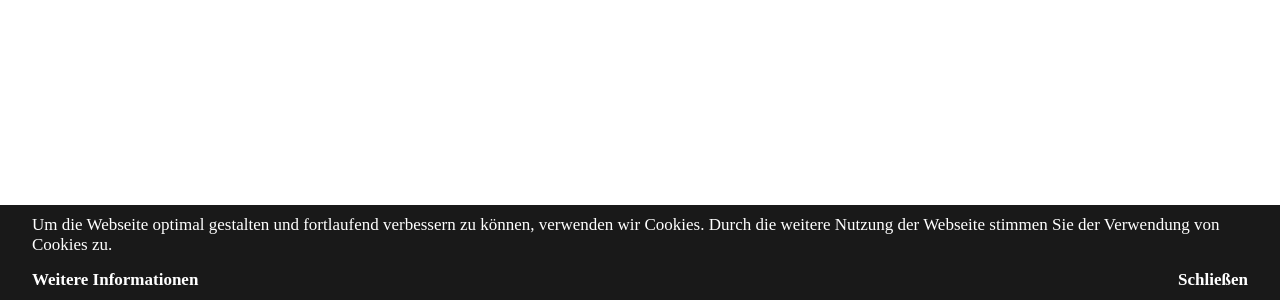
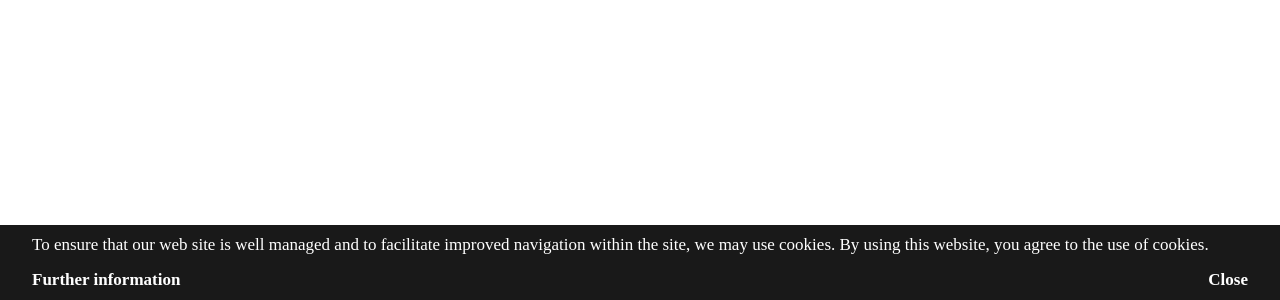
Before and after one commit to vielhuber/ilovecookies, a plain HTML site: page index.html in a window 1280 px wide. Shown: the part 500-800 px from the top of the page. Drawn offline with Linux system fonts and the light colour scheme.

Commit message:
refactored code, included css in js for easier usage

```diff
--- a/ilovecookies.css
+++ /dev/null
@@ -1,64 +0,0 @@
-.ilovecookies
-{
-    position: fixed;
-    bottom: 0;
-    left: 0;
-    right: 0;
-    background-color: rgba(0, 0, 0, 0.90);
-    color: #fff;
-    z-index:40000;
-    transition: opacity 0.5s ease-in-out;
-    font-size:17px;
-}
-.ilovecookies--fadeout
-{
-    opacity:0;
-    pointer-events:none;
-}
-.ilovecookies__inner
-{
-    margin:0 auto;
-    width:95%;
-    max-width:1280px;
-    padding: 10px 0;
-}
-.ilovecookies__text
-{
-
-}
-.ilovecookies__buttons
-{
-    margin-top:15px;
-}
-.ilovecookies__buttons:after
-{
-    clear:both;
-    display:table;
-    content:'';
-}
-.ilovecookies__buttons a
-{
-    color:inherit;
-    text-decoration:none;
-    font-weight:bold;
-}
-.ilovecookies__more
-{
-    float:left;
-}
-.ilovecookies__close
-{
-    float:right;
-}
-
-@media screen and (max-width: 700px)
-{
-    .ilovecookies
-    {
-        font-size:14px;
-    }
-    .ilovecookies__buttons
-    {
-        margin-top:10px;
-    }
-}
--- a/ilovecookies.js
+++ b/ilovecookies.js
@@ -1,55 +1,76 @@
-document.addEventListener('DOMContentLoaded', function()
+var iLoveCookies = function()
 {
 
-    var settings = {
-        expiration: 30,
-        close_show: true
-    }
-    if( document.documentElement.hasAttribute('lang') && document.documentElement.getAttribute('lang').substring(0,2) == 'en' )
+    this.settings = null;
+
+    this.init = function(settings)
     {
-        settings.text = 'To ensure that our web site is well managed and to facilitate improved navigation within the site, we may use cookies. By using this website, you agree to the use of cookies.';
-        settings.close_text = 'Close';
-        settings.more_text = 'Further information';
-        settings.more_link = 'privacy';
-    }
-    else
-    {
-        settings.text = 'Um die Webseite optimal gestalten und fortlaufend verbessern zu können, verwenden wir Cookies. Durch die weitere Nutzung der Webseite stimmen Sie der Verwendung von Cookies zu.';
-        settings.close_text = 'Schließen';
-        settings.more_text = 'Weitere Informationen';
-        settings.more_link = 'datenschutz';
-    }
+        var _this = this;
+        _this.settings = settings;
 
         if( document.cookie !== undefined && document.cookie.indexOf('ilovecookies=true') > -1 )
         {
             return true;
         }
+
+        if( _this.settings.css === true )
+        {
+            _this.addCss();
+        }
+
+        let lang = 'de';
+        if(
+            document.documentElement.hasAttribute('lang') &&
+            (document.documentElement.getAttribute('lang').substring(0,2).toLowerCase() in _this.settings)
+        )
+        {
+            lang = document.documentElement.getAttribute('lang').substring(0,2).toLowerCase();
+        }
+
         document.body.insertAdjacentHTML('afterbegin','\
             <div class="ilovecookies">\
                 <div class="ilovecookies__inner">\
                     <div class="ilovecookies__text">\
-                    '+settings.text+'\
+                        '+_this.settings[lang].text+'\
                     </div>\
                 </div>\
             </div>\
         ');
-    if( settings.more_link || settings.close_show )
+
+        if( ('more_text' in _this.settings[lang]) || ('close_text' in _this.settings[lang]) )
         {
             document.querySelector('.ilovecookies__inner').insertAdjacentHTML('beforeend','<div class="ilovecookies__buttons"></div>');
         }
-    if( settings.more_link )
+
+        if( 'more_text' in _this.settings[lang] )
         {
+            var more_link_render = _this.settings[lang].more_link;
+            // if function is used
+            if (typeof _this.settings[lang].more_link === 'function')
+            {
+                more_link_render = '#';
+            }
             // if relative link is used
-        if( settings.more_link.indexOf('http') === -1 )
+            else if( _this.settings[lang].more_link.indexOf('http') === -1 )
             {
-            settings.more_link = window.location.protocol+'//'+window.location.host+'/'+settings.more_link;
+                more_link_render = window.location.protocol+'//'+window.location.host+'/'+_this.settings[lang].more_link;
             }
-        document.querySelector('.ilovecookies__buttons').insertAdjacentHTML('beforeend','<a href="'+settings.more_link+'" class="ilovecookies__more">'+settings.more_text+'</a>');
+            document.querySelector('.ilovecookies__buttons').insertAdjacentHTML('beforeend','<a href="'+more_link_render+'" class="ilovecookies__more">'+_this.settings[lang].more_text+'</a>');
+            if(typeof _this.settings[lang].more_link === 'function')
+            {
+                document.querySelector('.ilovecookies__more').addEventListener('click', function(e)
+                {
+                    _this.settings[lang].more_link();
+                    e.preventDefault();
+                }, false);
             }
-    if( settings.close_show )
+        }
+
+        if( 'close_text' in _this.settings[lang] )
         {
-        document.querySelector('.ilovecookies__buttons').insertAdjacentHTML('beforeend','<a href="#" class="ilovecookies__close">'+settings.close_text+'</a>');
+            document.querySelector('.ilovecookies__buttons').insertAdjacentHTML('beforeend','<a href="#" class="ilovecookies__close">'+_this.settings[lang].close_text+'</a>');
         }
+
         document.querySelector('.ilovecookies__close').addEventListener('click', function(e)
         {
             document.querySelector('.ilovecookies').classList.add('ilovecookies--fadeout');
@@ -58,10 +79,100 @@ document.addEventListener('DOMContentLoaded', function()
                 var el = document.querySelector('.ilovecookies');
                 el.parentNode.removeChild(el);
             },1000);
-        var d = new Date(); d.setTime(d.getTime() + (settings.expiration*24*60*60*1000));
+            var d = new Date(); d.setTime(d.getTime() + (_this.settings.expiration*24*60*60*1000));
             var expires = d.toUTCString();
             document.cookie = 'ilovecookies' + "=" + 'true' + "; " + "expires=" + expires + "; path=/";
             e.preventDefault();
         }, false);
 
+    }
+
+    this.addCss = function()
+    {
+        document.head.insertAdjacentHTML('beforeend','\
+        <style>\
+            .ilovecookies\
+            {\
+                position: fixed;\
+                bottom: 0;\
+                left: 0;\
+                right: 0;\
+                background-color: rgba(0, 0, 0, 0.90);\
+                color: #fff;\
+                z-index:40000;\
+                transition: transform 0.5s ease-in;\
+                font-size:17px;\
+            }\
+            .ilovecookies--fadeout\
+            {\
+                transform: translateY(100%);\
+                pointer-events:none;\
+            }\
+            .ilovecookies__inner\
+            {\
+                margin:0 auto;\
+                width:95%;\
+                max-width:1280px;\
+                padding: 10px 0;\
+            }\
+            .ilovecookies__buttons\
+            {\
+                margin-top:15px;\
+            }\
+            .ilovecookies__buttons:after\
+            {\
+                clear:both;\
+                display:table;\
+                content:\'\';\
+            }\
+            .ilovecookies__buttons a\
+            {\
+                color:inherit;\
+                text-decoration:none;\
+                font-weight:bold;\
+            }\
+            .ilovecookies__more\
+            {\
+                float:left;\
+            }\
+            .ilovecookies__close\
+            {\
+                float:right;\
+            }\
+            @media screen and (max-width: 700px)\
+            {\
+                .ilovecookies\
+                {\
+                    font-size:14px;\
+                }\
+                .ilovecookies__buttons\
+                {\
+                    margin-top:10px;\
+                }\
+            }\
+        </style>\
+        ');
+    }
+
+}
+
+document.addEventListener('DOMContentLoaded', function()
+{
+    var ilovecookies = new iLoveCookies();
+    ilovecookies.init({
+        expiration: 30,
+        css: true,
+        de: {
+            text: 'Um die Webseite optimal gestalten und fortlaufend verbessern zu können, verwenden wir Cookies. Durch die weitere Nutzung der Webseite stimmen Sie der Verwendung von Cookies zu.',
+            close_text: 'Schließen',
+            more_text: 'Weitere Informationen',
+            more_link: 'datenschutz'
+        },
+        en: {
+            text: 'To ensure that our web site is well managed and to facilitate improved navigation within the site, we may use cookies. By using this website, you agree to the use of cookies.',
+            close_text: 'Close',
+            more_text: 'Further information',
+            more_link: function() { alert('foo'); }
+        }
     });
+});
--- a/index.html
+++ b/index.html
@@ -1,9 +1,8 @@
 <!DOCTYPE html>
-<html lang="de">
+<html lang="en">
 <head>
     <meta charset="utf-8" />
     <title>.</title>
-    <link rel="stylesheet" type="text/css" href="ilovecookies.css" />
     <script type="text/javascript" src="ilovecookies.js"></script>
 </head>
 <body>
```
Lines whose indentation alone changed are shown as unchanged.
